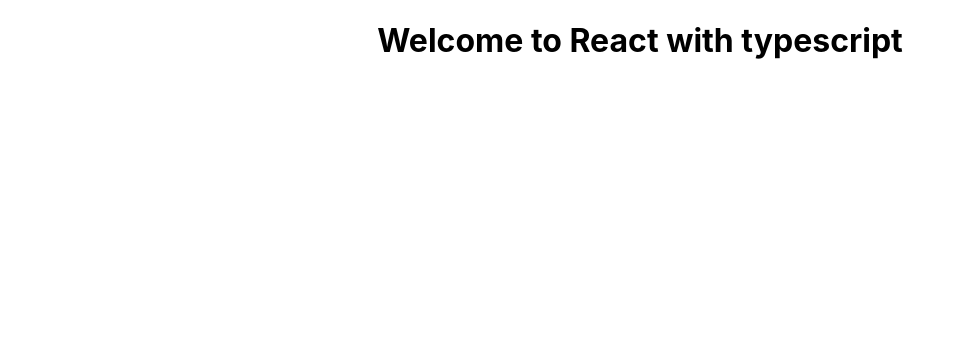
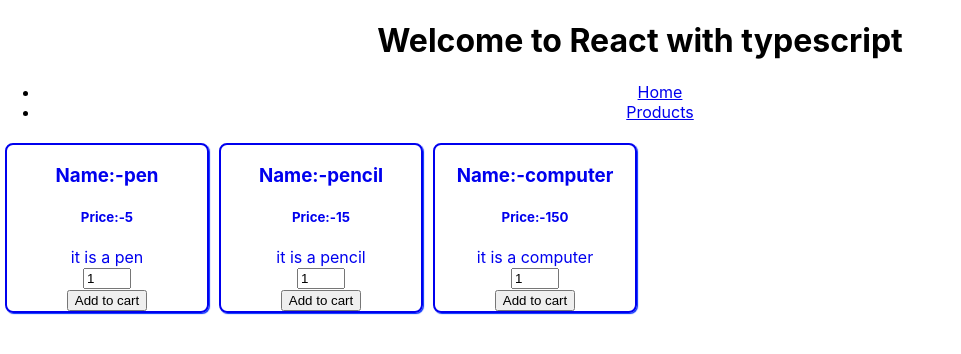
Before and after one commit to davxe/react-with-typescript, a React (Create React App) app: page /products in a window 1280 px wide. Shown: the top 354 px of the page, without its empty margins (0-961 px from the left). Built offline with nearby package versions, Linux system fonts and the light colour scheme.

Commit message:
show product details based on their ids

```diff
--- a/src/App.tsx
+++ b/src/App.tsx
@@ -1,10 +1,9 @@
 import React,{useEffect, useState} from 'react';
 import './App.css';
-import { Cart, Counter, Product, ProductList, UserInfo } from './component';
+import { Cart, Counter, Product, ProductInfo, ProductList, Products, UserInfo } from './component';
 import { Simple } from './component/Simple/Simple';
 import { productInfo } from './data/productData';
-import {BrowserRouter,Route} from 'react-router-dom';
-import { countReset } from 'node:console';
+import {BrowserRouter,Link,Route} from 'react-router-dom';
 function App() {
   const [isDisplayed,setIsDisplayed]=useState<boolean>(true);
   const [cartProduct,setCartProduct]=useState<Array<any>>([])
@@ -24,12 +23,17 @@
   return (
     <div className="App">
       <h1>Welcome to React with typescript</h1>
-      {/* <div>
-        <Product title='Pen' price={5}>
-          {isDisplayed && <UserInfo lastLogin='somedata'/>}
-        </Product>
-      </div> */}
       <BrowserRouter>
+        <div>
+          <ul>
+            <li>
+              <Link to='/'>Home</Link>
+            </li>
+            <li>
+              <Link to='/products'>Products</Link>
+            </li>
+          </ul>
+        </div>
         <Route
           path='/counter'
           component={Counter}
@@ -72,6 +76,7 @@
         />
         <Route
           path='/product'
+          exact={true}
           render={(props)=>(
             <div>
               <Cart
@@ -90,6 +95,7 @@
         />
         <Route
           path='/allcomponent'
+          exact={true}
           render={(props)=>(
             <div>
               <Cart
@@ -108,6 +114,8 @@
             </div>
           )}
         />
+        <Route path='/products' component={Products}/>
+        <Route path='/product/:id' component={ProductInfo}/>
       </BrowserRouter>
     </div>
   );
--- /dev/null
+++ b/src/component/ProductInfo/ProductInfo.tsx
@@ -0,0 +1,26 @@
+import React, { useEffect, useState } from 'react'
+import { productInfo } from '../../data/productData'
+
+export const ProductInfo:React.FC =(props:any)=>{
+    const [product,setProduct]=useState({title:'',price:0})
+    useEffect(()=>{
+        // get the product id from the path parameter
+        const id=props.match.params.id
+        if(props.match.params.id){
+            console.log(productInfo)
+            const productDetail=productInfo.find(p=>{
+                return p.id==id
+            })
+            if(productDetail){
+                setProduct(productDetail)
+            }
+        }
+        console.log('props data',props)
+    },[])
+    return(
+        <div>
+            <h1>Product Name:{product.title}</h1>
+            <h1>Product price:{product.price}</h1>
+        </div>
+    )
+}
--- /dev/null
+++ b/src/component/ProductInfo/index.tsx
@@ -0,0 +1 @@
+export {ProductInfo} from './ProductInfo'
--- /dev/null
+++ b/src/component/Products/Products.tsx
@@ -0,0 +1,44 @@
+import React, { useEffect, useState } from 'react'
+import { Link } from 'react-router-dom';
+import { productInfo } from '../../data/productData';
+import { Product } from '../Product/Product';
+interface IProduct{
+    id:number,
+    title:string,
+    price:number,
+    description?:string;
+}
+export const Products:React.FC=(props)=>{
+    const [products,setProducts]=useState<Array<IProduct>>();
+    const [loading,setLoading] = useState<boolean>(true)
+
+    useEffect(()=>{
+        setTimeout(()=>{
+            setProducts(productInfo);
+            setLoading(false);
+        },1000);
+    },[]);// we can use [] because only once we want to get data
+
+    return(
+        <div>
+            {loading && <div>loading....</div>}
+            {
+                products?.length && products?.map((product,index)=>(
+                    <div key={index}>
+                        <Link to={`/product/${product.id}`}>
+                            <Product
+                                id={product.id}
+                                title={product.title}
+                                price={product.price}
+                                addToCart={()=>{}}
+                                updateTitle={({title,id})=>{ }}
+                            >
+                                {product.description}
+                            </Product>
+                        </Link>
+                    </div>
+                ))
+            }
+        </div>
+    )
+}
--- /dev/null
+++ b/src/component/Products/index.tsx
@@ -0,0 +1 @@
+export {Products} from './Products'
--- a/src/component/index.tsx
+++ b/src/component/index.tsx
@@ -4,3 +4,5 @@
 export {Product} from './Product'
 export {ProductList} from './ProductList'
 export {Cart} from './Cart'
+export {Products} from './Products'
+export {ProductInfo} from './ProductInfo'
```
